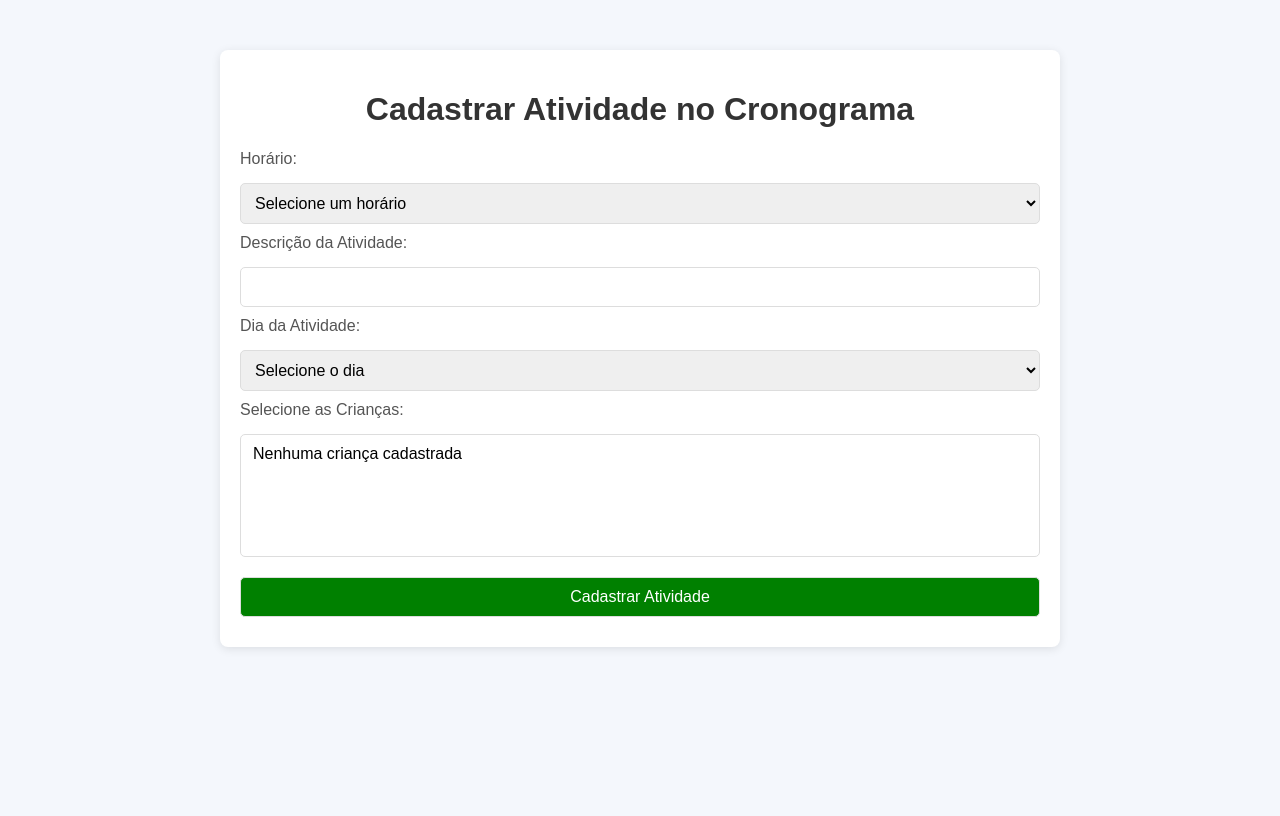
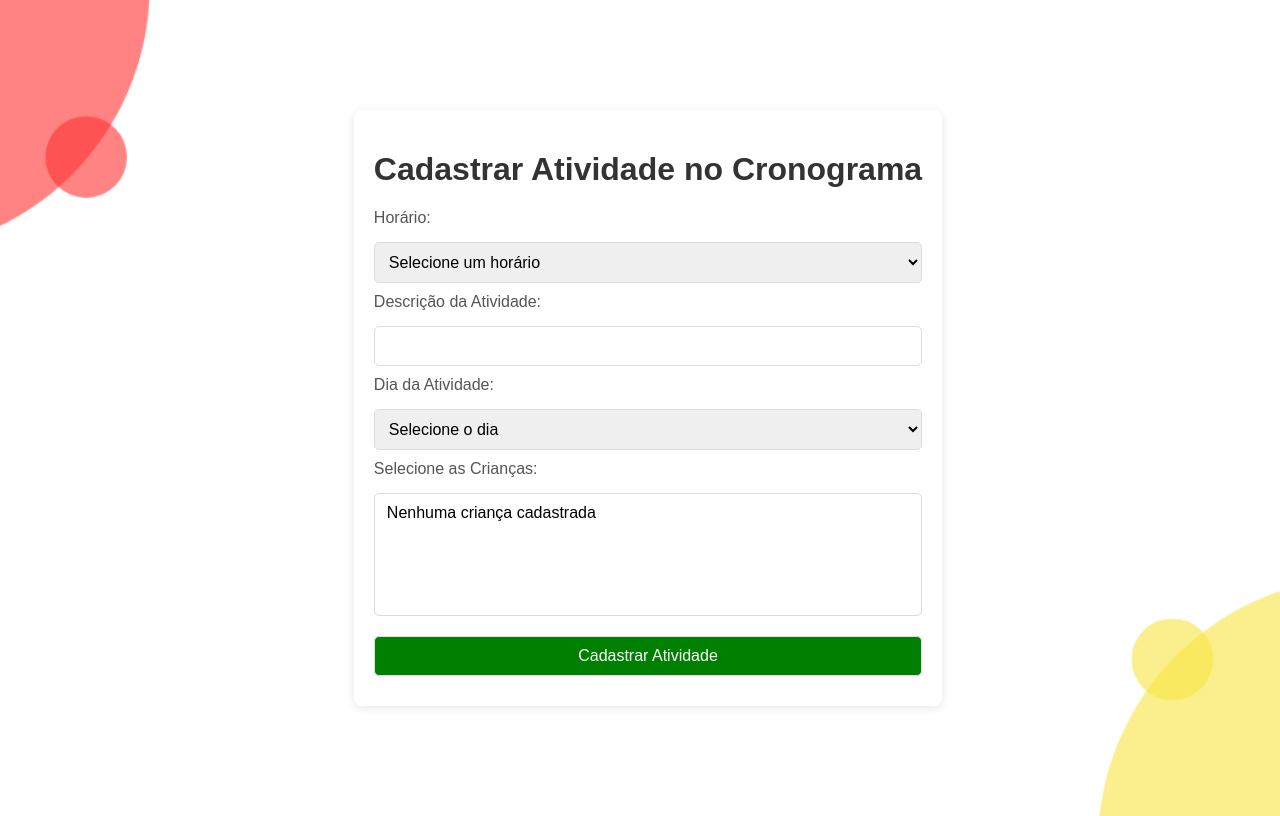
Before and after one commit to jpmota5/siteCasi, a PHP site: page /cronograma/cronograma.php in a window 1280 px wide. Before the commit the page ends 649 px from the top, so only its background shows below. Run offline with PHP 8.4, Linux system fonts and the light colour scheme; data that the repository does not hold is empty.

Commit message:
Ajustes no CSS do cronograma e mural

```diff
--- a/cronograma/cronograma.php
+++ b/cronograma/cronograma.php
@@ -7,9 +7,18 @@
     <style>
         body {
             font-family: Arial, sans-serif;
-            background-color: #f4f7fc;
-            margin: 0;
-            padding: 0;
+            background-size: cover;
+            background-image: url('../cadastro2.png');
+            background-position: center center;
+            background-repeat: no-repeat;
+            width: 100vw;
+            height: 100vh;
+            justify-content: center;
+            margin 20px;
+            display: flex;
+            flex-direction: column;
+            align-items: center;
+            overflow: hidden;
         }
 
         .container {
--- a/cronograma/visualizar_cronograma.php
+++ b/cronograma/visualizar_cronograma.php
@@ -41,8 +41,10 @@ function getCriançasVinculadas($atividadeId, $conn) {
             background-repeat: no-repeat;
             width: 100vw;
             height: 100vh;
-            justify-content: center;
-            margin 20px;
+            display: flex;
+            flex-direction: column;
+            align-items: center;
+            overflow: hidden;
         }
 
         h1 {
```
Also changed, not shown: mural/mural.php (+6 -2 lines).
